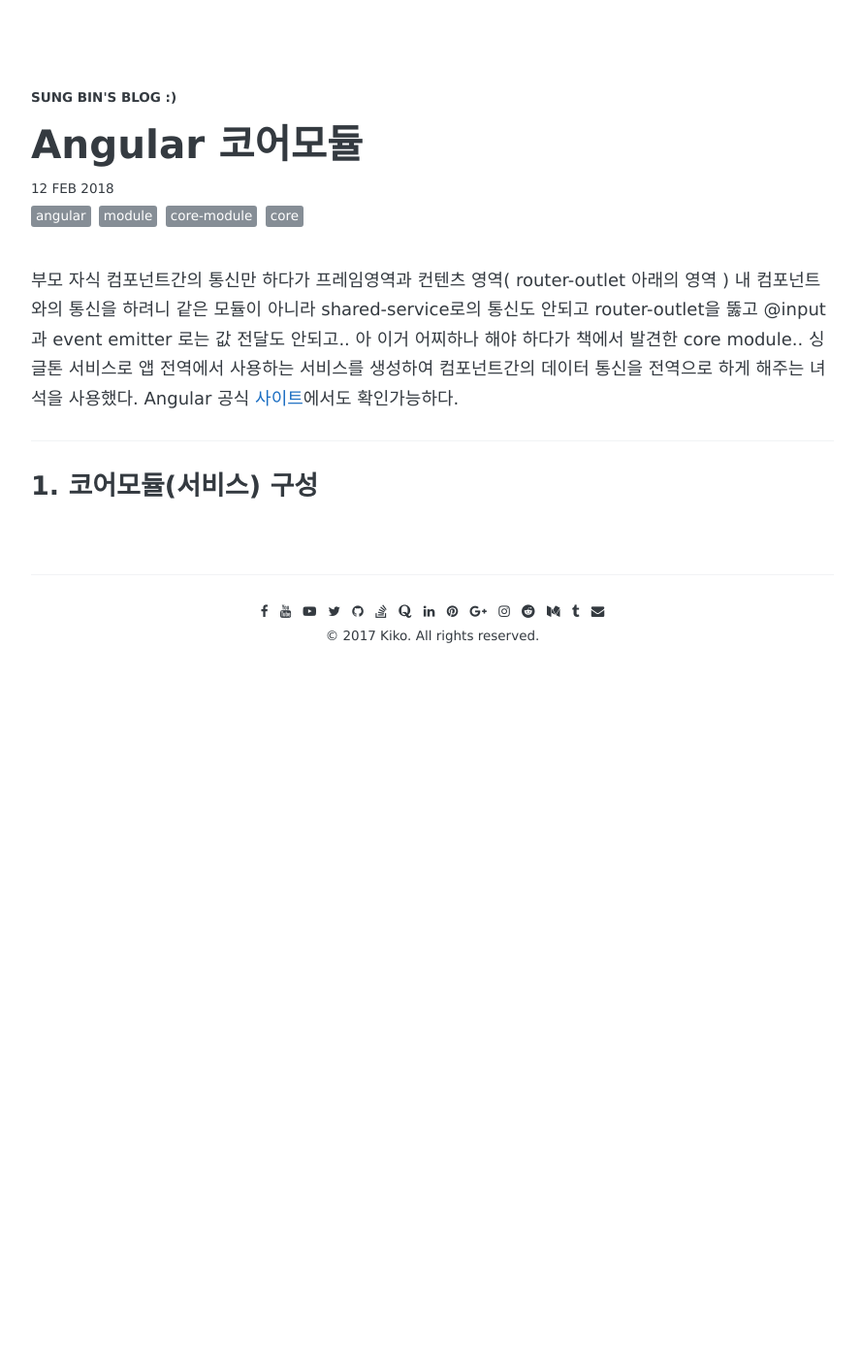
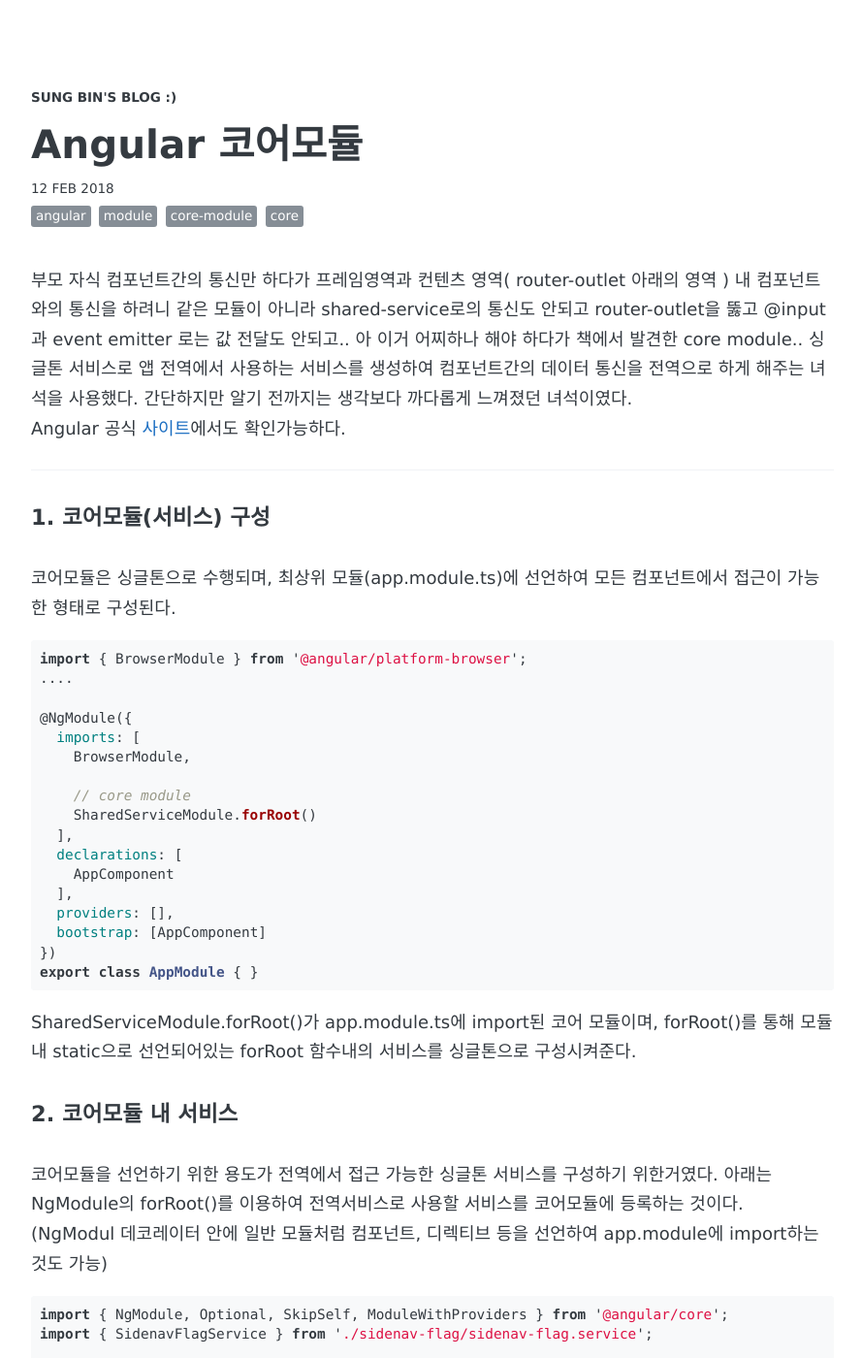
Before and after one commit to SmileBin/SmileBin.github.io, a Jekyll site: the page built from _posts/2018-02-12-angular-core-module.md, in a window 1280 px wide and 1400 px high. Shown: the whole window at 97% size, without its empty margins (194-1083 px from the left). Built offline with Jekyll 4.4.1, drawn with Linux system fonts in a browser that asks for light colours; some web fonts are replaced; comment, search, counter and statistics services are not loaded; some of the changed text lies outside the part shown.

Commit message:
Angular 코어 모듈

````diff
--- a/_posts/2018-02-12-angular-core-module.md
+++ b/_posts/2018-02-12-angular-core-module.md
@@ -8,7 +8,53 @@ comments: true
 share: true
 ---
 
-부모 자식 컴포넌트간의 통신만 하다가 프레임영역과 컨텐츠 영역( router-outlet 아래의 영역 ) 내 컴포넌트와의 통신을 하려니 같은 모듈이 아니라 shared-service로의 통신도 안되고 router-outlet을 뚫고 @input 과 event emitter 로는 값 전달도 안되고.. 아 이거 어찌하나 해야 하다가 책에서 발견한 core module.. 싱글톤 서비스로 앱 전역에서 사용하는 서비스를 생성하여 컴포넌트간의 데이터 통신을 전역으로 하게 해주는 녀석을 사용했다. Angular 공식 [사이트](https://angular.io/guide/singleton-services/)에서도 확인가능하다.
+부모 자식 컴포넌트간의 통신만 하다가 프레임영역과 컨텐츠 영역( router-outlet 아래의 영역 ) 내 컴포넌트와의 통신을 하려니 같은 모듈이 아니라 shared-service로의 통신도 안되고 router-outlet을 뚫고 @input 과 event emitter 로는 값 전달도 안되고.. 아 이거 어찌하나 해야 하다가 책에서 발견한 core module.. 싱글톤 서비스로 앱 전역에서 사용하는 서비스를 생성하여 컴포넌트간의 데이터 통신을 전역으로 하게 해주는 녀석을 사용했다. 간단하지만 알기 전까지는 생각보다 까다롭게 느껴졌던 녀석이였다.
+Angular 공식 [사이트](https://angular.io/guide/singleton-services/)에서도 확인가능하다.
 
 ---
-### 1. 코어모듈(서비스) 구성
+#### 1. 코어모듈(서비스) 구성
+코어모듈은 싱글톤으로 수행되며, 최상위 모듈(app.module.ts)에 선언하여 모든 컴포넌트에서 접근이 가능한 형태로 구성된다.
+```ts
+import { BrowserModule } from '@angular/platform-browser';
+....
+
+@NgModule({
+  imports: [
+    BrowserModule,
+
+    // core module
+    SharedServiceModule.forRoot()
+  ],
+  declarations: [
+    AppComponent
+  ],
+  providers: [],
+  bootstrap: [AppComponent]
+})
+export class AppModule { }
+```
+SharedServiceModule.forRoot()가 app.module.ts에 import된 코어 모듈이며, forRoot()를 통해 모듈내 static으로 선언되어있는 forRoot 함수내의 서비스를 싱글톤으로 구성시켜준다.
+
+#### 2. 코어모듈 내 서비스
+코어모듈을 선언하기 위한 용도가 전역에서 접근 가능한 싱글톤 서비스를 구성하기 위한거였다.
+아래는 NgModule의 forRoot()를 이용하여 전역서비스로 사용할 서비스를 코어모듈에 등록하는 것이다.
+(NgModul 데코레이터 안에 일반 모듈처럼 컴포넌트, 디렉티브 등을 선언하여 app.module에 import하는 것도 가능)
+
+```ts
+import { NgModule, Optional, SkipSelf, ModuleWithProviders } from '@angular/core';
+import { SidenavFlagService } from './sidenav-flag/sidenav-flag.service';
+
+@NgModule({ })
+export class SharedServiceModule {
+  static forRoot(): ModuleWithProviders {
+    return {
+      ngModule: SharedServiceModule,
+      providers: [ SidenavFlagService ]
+    };
+  }
+}
+```
+
+#### 3. 사용
+코어모듈로 선언하게 되면 전역 서비스로 활성화 되는 만큼, 각각의 하위모듈에서 별도로 서비스를 providers에 선언하지 않아도 사용이 가능하고, 컴포넌트에서 생성자 선언을 통한 주입을 하여 사용하면 된다.
+이건 뭐 일반 서비스랑 다를게 없어서..  아 참고로 컴포넌트에서 코어모듈의 전역서비스의 값을 변경하게 되면 참조하고 있는 다른 컴포넌트에서도 영향을 미칠 수 있으니 한정적으로 사용하는 것이 좋다.
````
